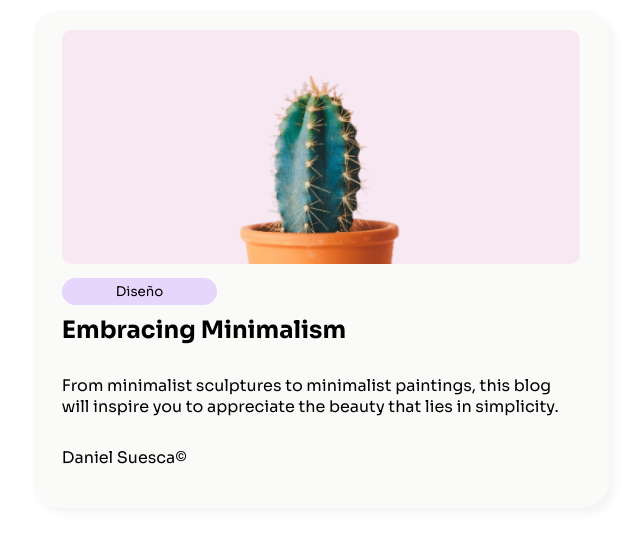
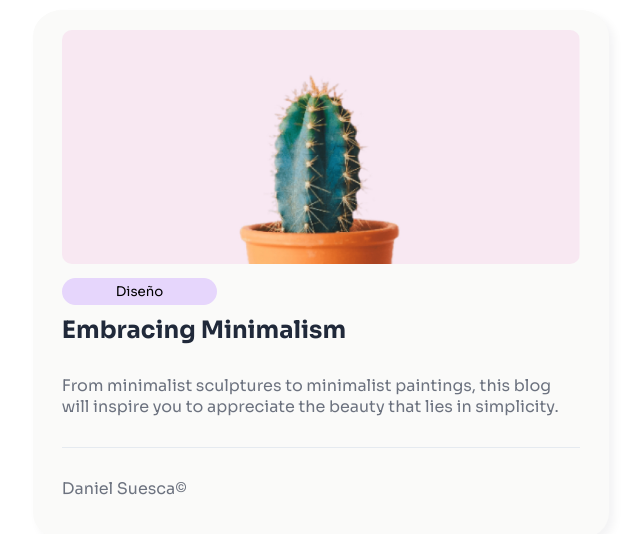
Before and after one commit to Suesca/Tarjeta, a plain HTML site: page index.html in a window 1280 px wide. Shown: the whole page, without its empty margins (319-959 px from the left). Drawn offline with Linux system fonts and the light colour scheme.

Commit message:
Add files via upload

```diff
--- a/index.html
+++ b/index.html
@@ -23,6 +23,7 @@
           From minimalist sculptures to minimalist paintings, this blog will
           inspire you to appreciate the beauty that lies in simplicity.
         </p>
+        <hr />
         <p>Daniel Suesca&copy;</p>
       </div>
     </main>
--- a/styles/styles.css
+++ b/styles/styles.css
@@ -68,9 +68,19 @@ body {
   text-align: left;
   font-size: bold;
   margin-bottom: 30px;
+  color: #20293a;
+}
+
+#main hr {
+  width: 100%;
+  margin-bottom: 30px;
+  background-color: #e5eaf0;
+  height: 1px;
+  border: none;
 }
 
 #main p {
   text-align: left;
   margin-bottom: 30px;
+  color: #6c727f;
 }
```
